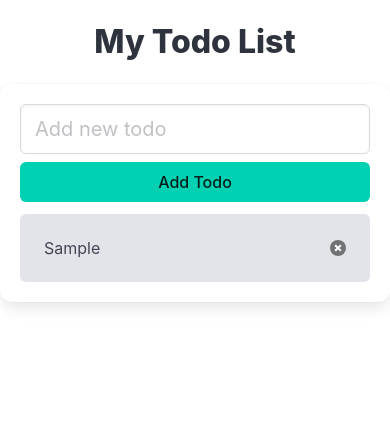
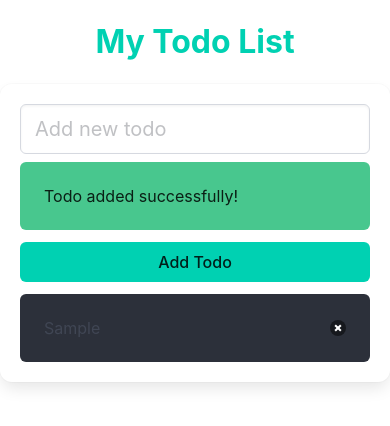
Before and after one commit to rendrazuriansyah/portfolio-todo-app, a React (Vite) app: page / in a window 390 px wide. Both pictures are taken after typing "Sample" into the empty fields and a click on the button "Add Todo". Shown: the top 426 px of the page. Built offline with nearby package versions, Linux system fonts and the light colour scheme.

Commit message:
style: Add responsive design and animations to AddTodo form style: Update TodoItem with clean delete button style: Refine TodoList layout and add no-todo message feat: Integrate components with responsive layout

```diff
--- a/src/App.tsx
+++ b/src/App.tsx
@@ -15,7 +15,11 @@ const App: React.FC = () => {
 
 	return (
 		<div className="container mt-5">
-			<h1 className="title has-text-centered">My Todo List</h1>
+			<div className="columns is-centered">
+				<div className="column is-12-mobile is-8-tablet is-6-desktop">
+					<h1 className="title has-text-centered has-text-weight-bold has-text-primary">
+						My Todo List
+					</h1>
 					<div className="box">
 						<AddTodo onAdd={addTodo} />
 						<TodoList
@@ -24,6 +28,8 @@ const App: React.FC = () => {
 						/>
 					</div>
 				</div>
+			</div>
+		</div>
 	);
 };
 
--- a/src/components/AddTodo.tsx
+++ b/src/components/AddTodo.tsx
@@ -6,12 +6,15 @@ interface AddTodoProps {
 
 const AddTodo: React.FC<AddTodoProps> = ({ onAdd }) => {
 	const [input, setInput] = useState("");
+	const [message, setMessage] = useState<string | null>(null);
 
 	const handleSubmit = (e: React.FormEvent) => {
 		e.preventDefault();
 		if (input.trim()) {
 			onAdd(input.trim());
 			setInput("");
+			setMessage("Todo added successfully!");
+			setTimeout(() => setMessage(null), 3000); // Clear message after 3 seconds
 		}
 	};
 
@@ -29,6 +32,9 @@ const AddTodo: React.FC<AddTodoProps> = ({ onAdd }) => {
 					placeholder="Add new todo"
 				/>
 			</div>
+			{message && (
+				<div className="notification is-success mt-2">{message}</div>
+			)}
 			<div className="control mt-2">
 				<button
 					type="submit"
--- a/src/components/TodoItem.tsx
+++ b/src/components/TodoItem.tsx
@@ -6,12 +6,13 @@ interface TodoItemProps {
 }
 
 const TodoItem: React.FC<TodoItemProps> = ({ todo, onDelete }) => (
-	<div className="notification is-light">
+	<div className="notification is-dark">
 		<div className="is-flex is-justify-content-space-between is-align-items-center">
 			<span>{todo}</span>
 			<button
 				onClick={onDelete}
 				className="delete is-small"
+				aria-label="Delete Todo"
 			></button>
 		</div>
 	</div>
```
Lines whose indentation alone changed are shown as unchanged.
